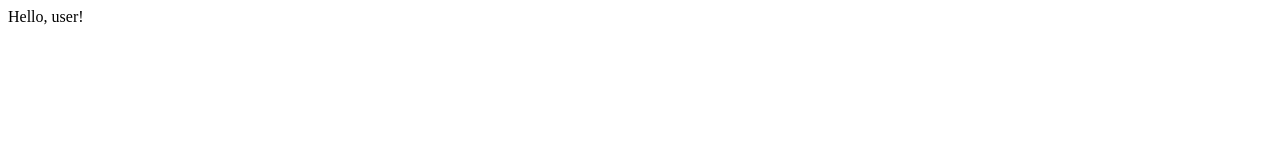
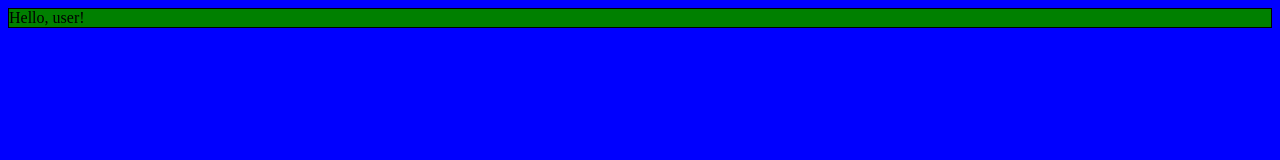
Before and after one commit to alexgrigorenko/Training-Git-Repo, a website: page index.html in a window 1280 px wide. Drawn offline with Linux system fonts and the light colour scheme.

Commit message:
add sass file and learned git commit --amend

```diff
--- a/index.html
+++ b/index.html
@@ -5,7 +5,7 @@
     <meta http-equiv="X-UA-Compatible" content="IE=edge" />
     <title>Page Title</title>
     <meta name="viewport" content="width=device-width, initial-scale=1" />
-    <link rel="stylesheet" type="text/css" media="screen" href="script.css" />
+    <link rel="stylesheet" type="text/css" media="screen" href="style.css" />
   </head>
   <body>
     <div class="main"></div>
--- a/package.json
+++ b/package.json
@@ -4,7 +4,8 @@
   "description": "",
   "main": "main.js",
   "scripts": {
-    "test": "echo \"Error: no test specified\" && exit 1"
+    "test": "echo \"Error: no test specified\" && exit 1",
+    "build": "sass style.sass style.css"
   },
   "keywords": [],
   "author": "",
--- /dev/null
+++ b/style.sass
@@ -0,0 +1,5 @@
+body
+  background-color: blue
+  .main
+    border: solid 1px black
+    background-color: green
```
Also changed, not shown: style.css (added), 2 other files.
